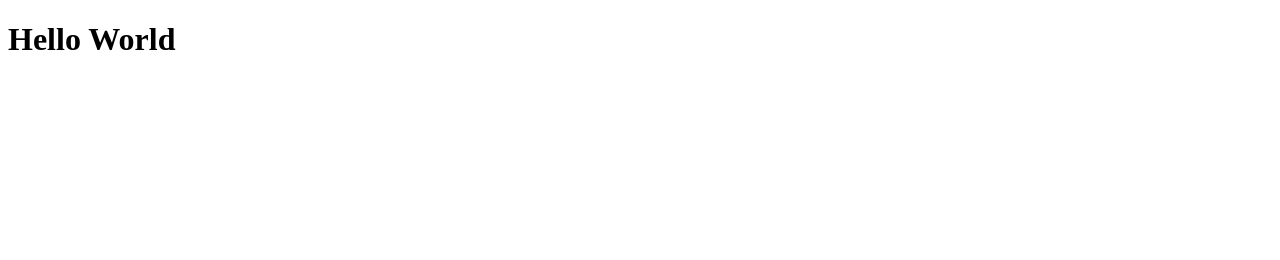
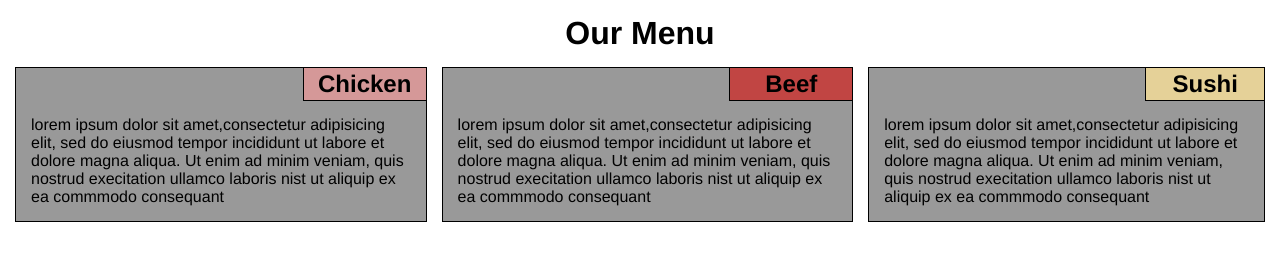
Before and after one commit to gourishankerJK/assignments, a plain HTML site: page index.html in a window 1280 px wide. Drawn offline with Linux system fonts and the light colour scheme.

Commit message:
Update index.html

```diff
--- a/index.html
+++ b/index.html
@@ -2,9 +2,52 @@
 <html lang="en" dir="ltr">
   <head>
     <meta charset="utf-8">
+     <meta name="viewport" content="width=device-width, initial-scale=1">
     <title>Assignment</title>
+    <link rel="stylesheet" href="css/master.css">
   </head>
   <body>
-<h1>Hello World</h1>
+<h1>Our Menu</h1>
+<div class="row">
+  <div class="col-lg-4 col-md-6 col-sm-12 ">
+    <section class="chicken">
+      <h2>Chicken</h2>
+      <p>lorem ipsum dolor sit amet,consectetur
+        adipisicing elit, sed do eiusmod tempor incididunt
+        ut labore et dolore magna aliqua. Ut enim ad
+        minim veniam, quis nostrud execitation ullamco
+        laboris nist ut aliquip ex ea commmodo consequant</p>
+
+    </section>
+
+  </div>
+  <div class="col-lg-4 col-md-6  col-sm-12 ">
+    <section class="beef">
+      <h2>Beef</h2>
+      <p>lorem ipsum dolor sit amet,consectetur
+        adipisicing elit, sed do eiusmod tempor incididunt
+        ut labore et dolore magna aliqua. Ut enim ad
+        minim veniam, quis nostrud execitation ullamco
+        laboris nist ut aliquip ex ea commmodo consequant</p>
+
+    </section>
+
+  </div>
+  <div class="col-lg-4 col-md-6  col-sm-12 ">
+    <section class="sushi">
+      <h2>Sushi</h2>
+      <p>lorem ipsum dolor sit amet,consectetur
+        adipisicing elit, sed do eiusmod tempor incididunt
+        ut labore et dolore magna aliqua. Ut enim ad
+        minim veniam, quis nostrud execitation ullamco
+        laboris nist ut aliquip ex ea commmodo consequant</p>
+
+    </section>
+
+
+  </div>
+
+
+</div>
   </body>
 </html>
```
